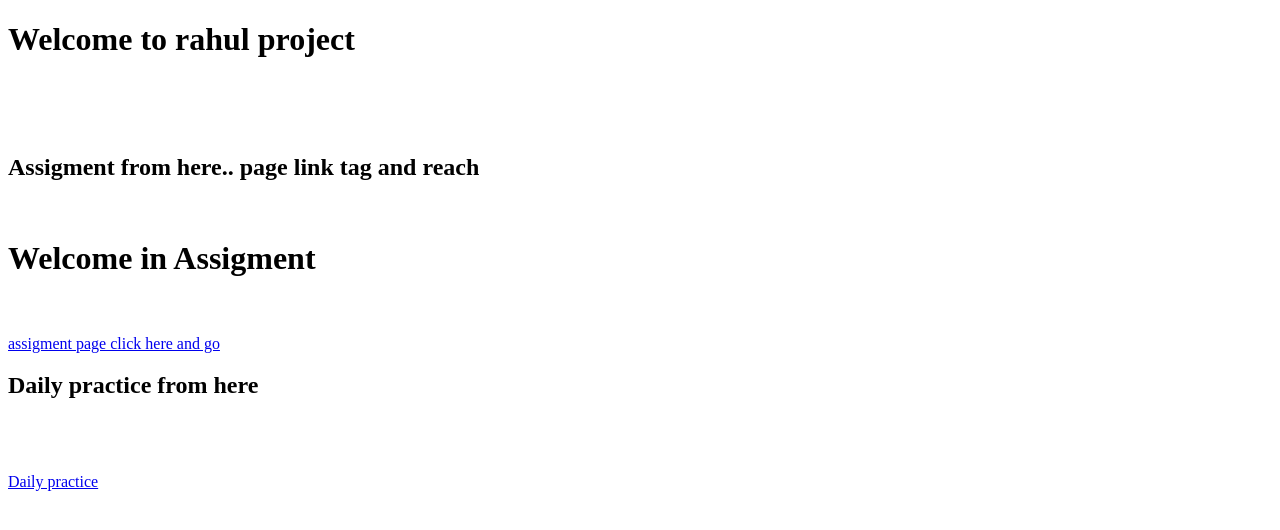
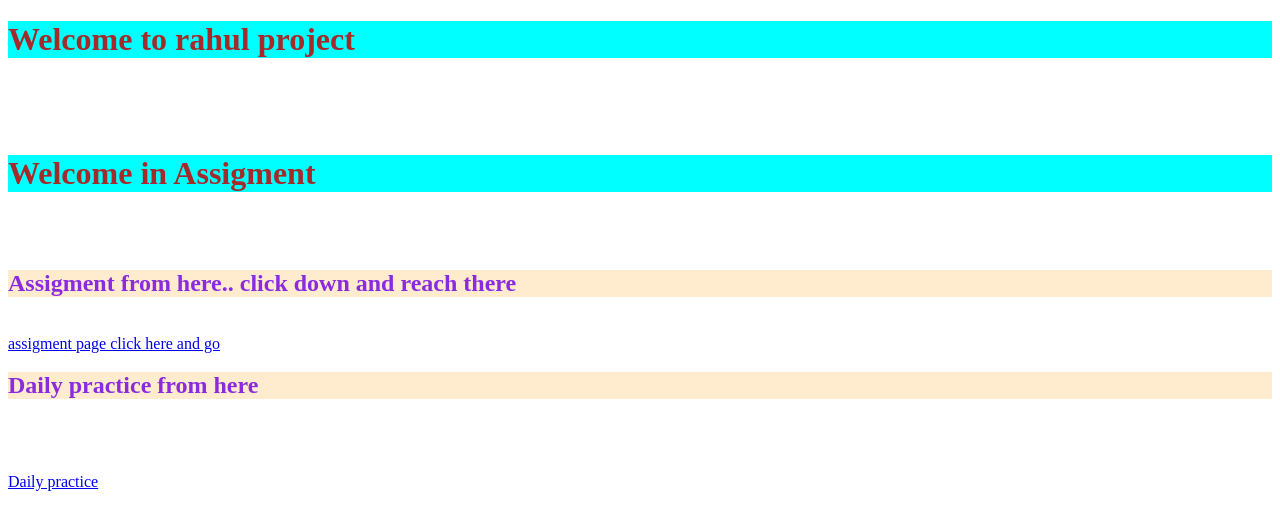
Before and after one commit to Raj323834/SDE113, a plain HTML site: page index.html in a window 1280 px wide. Drawn offline with Linux system fonts and the light colour scheme.

Commit message:
css update

```diff
--- a/index.html
+++ b/index.html
@@ -5,13 +5,25 @@
     <meta http-equiv="X-UA-Compatible" content="IE=edge">
     <meta name="viewport" content="width=device-width, initial-scale=1.0">
     <title>Document</title>
+    <style>
+        h1{
+            background-color: aqua;
+            color: brown;
+        }
+        h2{
+            background-color: blanchedalmond;
+            color: blueviolet;
+        }
+
+    </style>
 </head>
 <body>
     <h1>Welcome to rahul project</h1><br>
     <br>
     <br>
-    <h2>Assigment from here.. page link tag and reach</h2><br>
+
     <h1>Welcome in Assigment</h1><br><br>
+    <h2>Assigment from here.. click down and reach there</h2><br>
     <a href="assigment/aaa.html">assigment page click here and go</a>
     <br>
 
```
